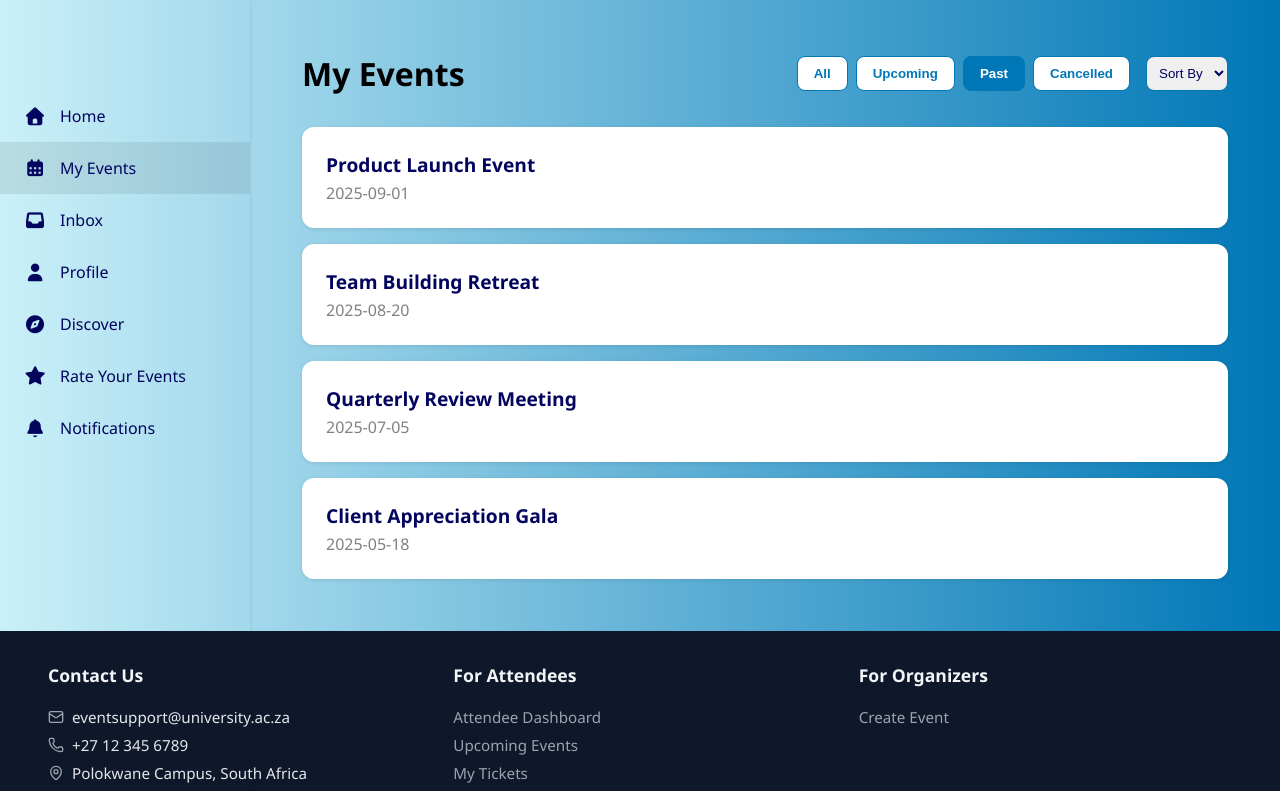
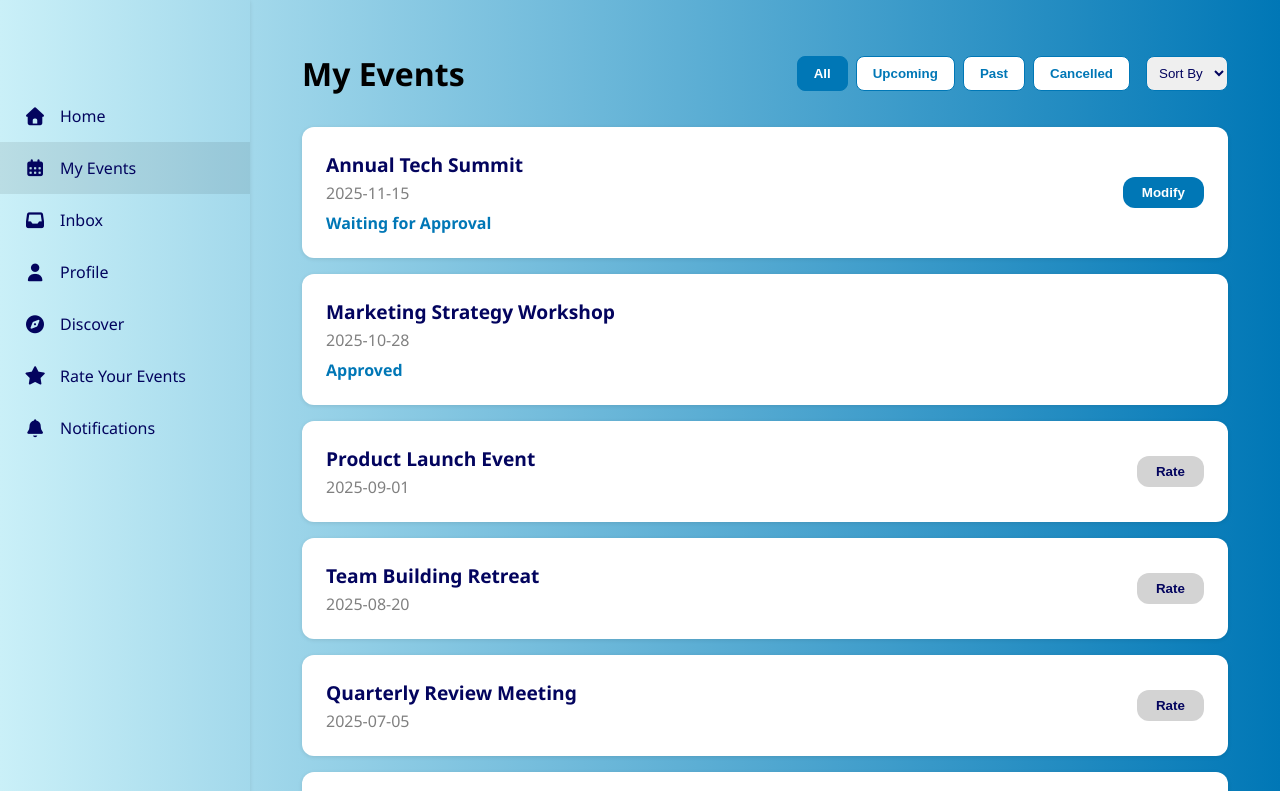
Before and after one commit to Ndivho-Ramatshimbila/FrontEndWeb2, a React (Vite) app: page /my-events in a window 1280 px wide. Shown: the top 791 px of the page. Built offline with nearby package versions, Linux system fonts and the light colour scheme.

Commit message:
Added the rate button

```diff
--- a/src/pages/OrganizerDashboard/MyEvents.jsx
+++ b/src/pages/OrganizerDashboard/MyEvents.jsx
@@ -48,7 +48,7 @@ const myEventsData = [
 ];
 
 const MyEvents = () => {
-  const [filter, setFilter] = useState("Past");
+  const [filter, setFilter] = useState("All");
   const navigate = useNavigate();
 
   const filteredEvents = myEventsData.filter(event => {
@@ -103,6 +103,17 @@ const MyEvents = () => {
                   Modify
                 </button>
               )}
+
+              {/* Show Rate button if event is in the past */}
+              {new Date(event.date) <= new Date() && (
+              <button
+              className="rate-btn"
+             onClick={() => navigate('/rate-your-event')}
+             >
+             Rate
+             </button>
+            )}
+
             </div>
           </div>
         ))}
```
